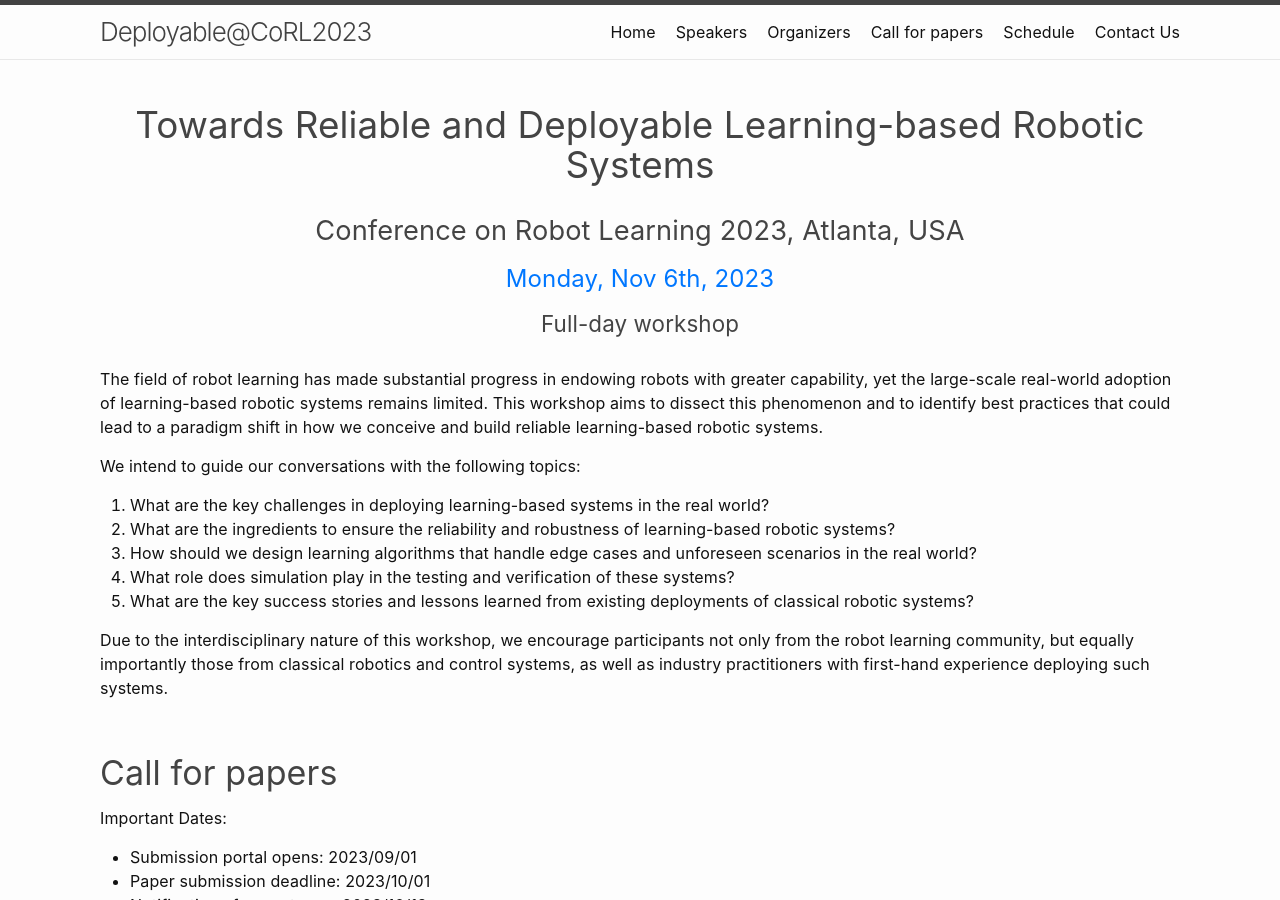
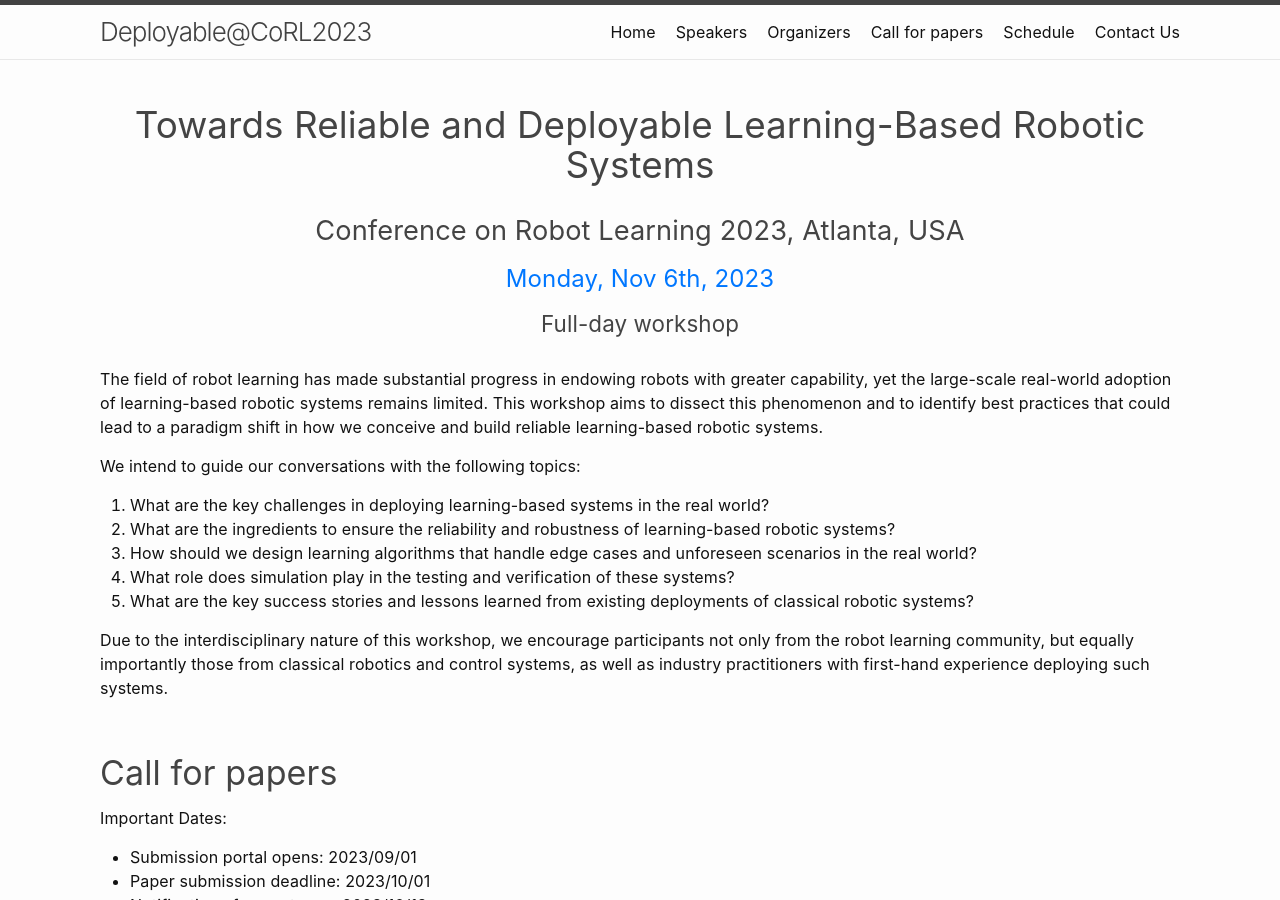
Before and after one commit to corl2023deployable/corl2023deployable.github.io, a Jekyll site: the page built from index.md, in a window 1280 px wide and 900 px high. Built offline with Jekyll 4.4.1, drawn with Linux system fonts in a browser that asks for light colours.

```diff
--- a/index.md
+++ b/index.md
@@ -4,7 +4,7 @@
 
 permalink: /
 title: Home
-workshop_title: Towards Reliable and Deployable Learning-based Robotic Systems
+workshop_title: Towards Reliable and Deployable Learning-Based Robotic Systems
 layout: home
 conference_title: Conference on Robot Learning 2023, Atlanta, USA
 workshop_date: Monday, Nov 6th, 2023
```
